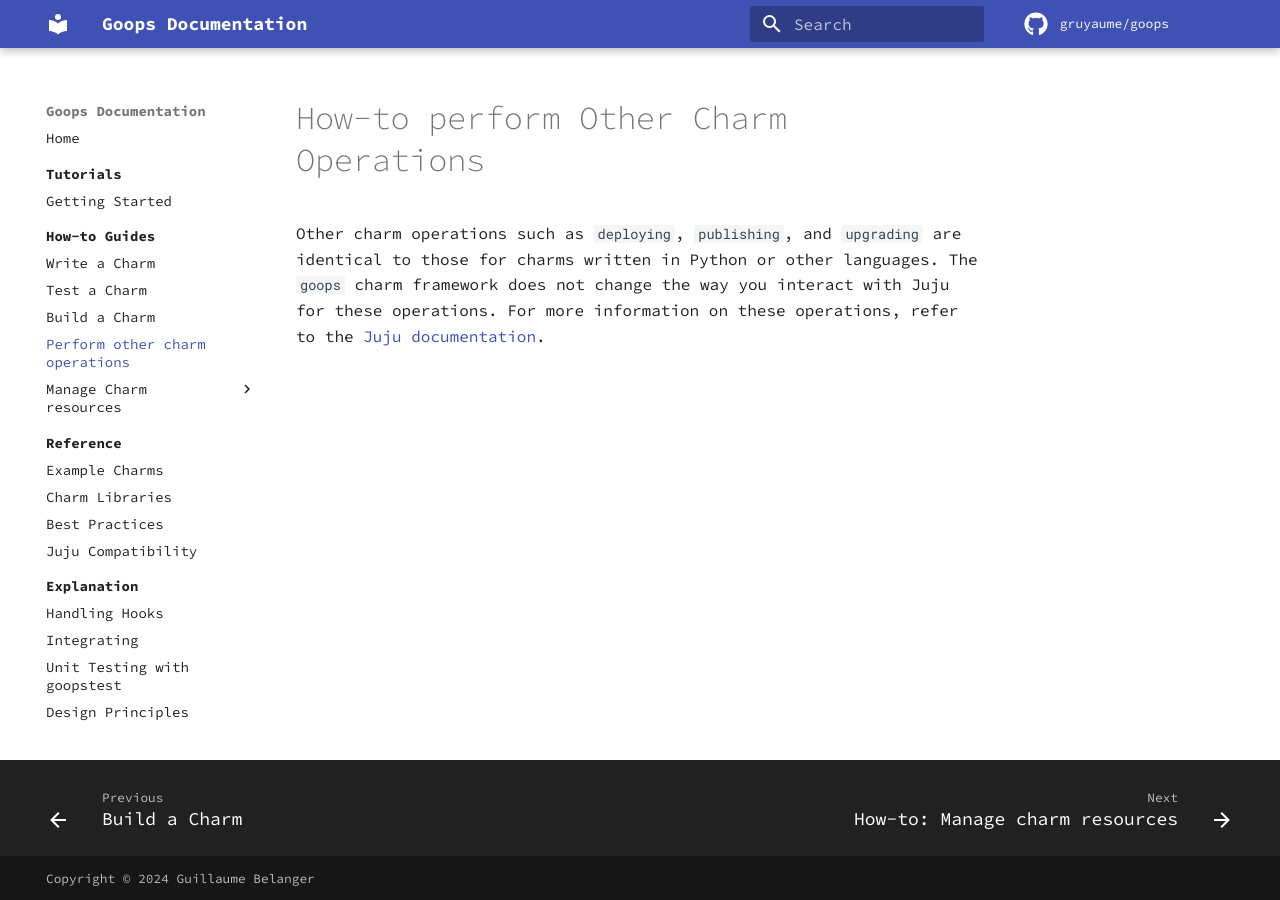
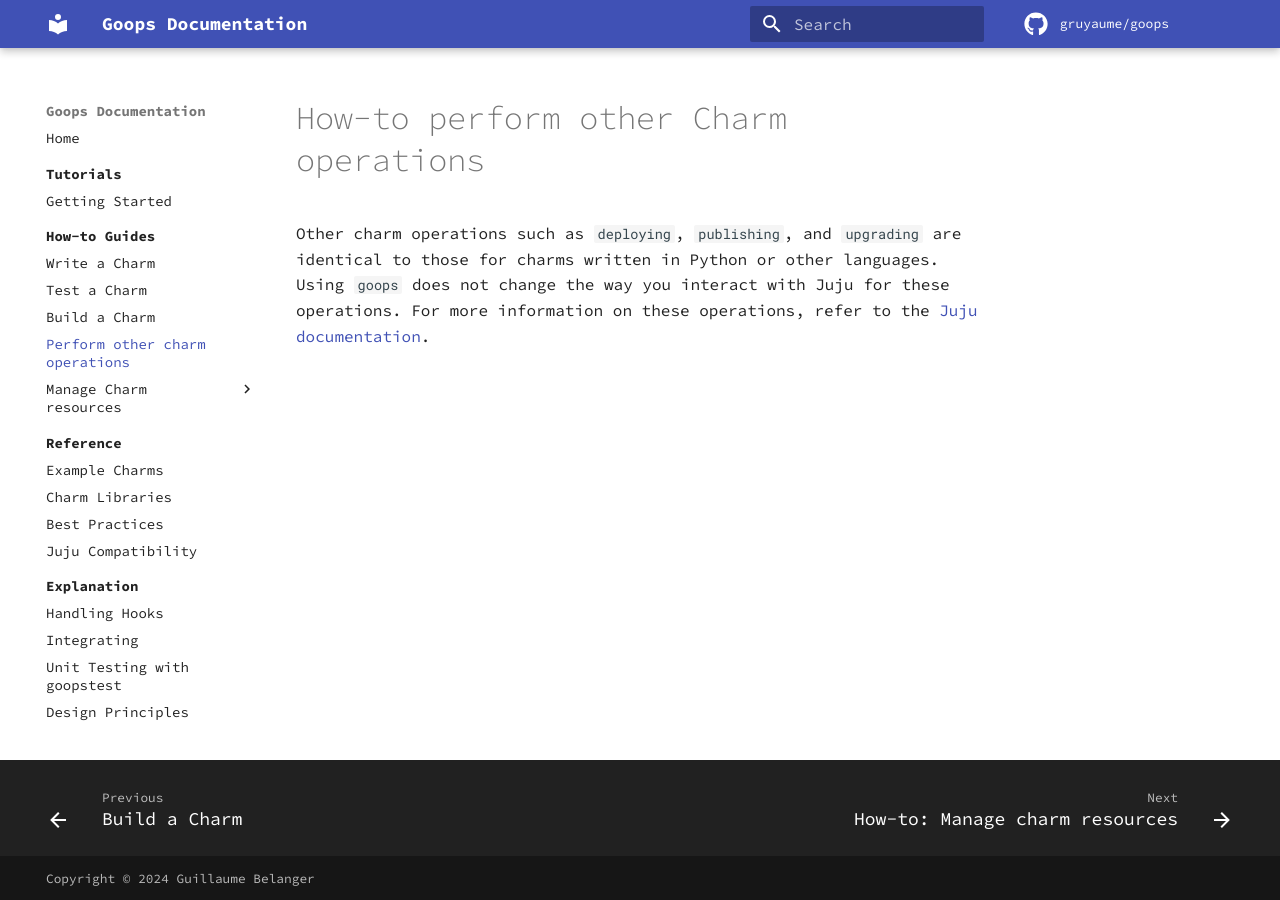
Before and after one commit to gruyaume/goops, an MkDocs documentation site: the page built from docs/how_to/perform_other_charm_operations.md, in a window 1280 px wide. Built offline with MkDocs 1.6.1 and Material for MkDocs 9.7.7, drawn with Linux system fonts in a browser that asks for light colours; comment, search, counter and statistics services are not loaded.

Commit message:
docs: remove reference to framework
Signed-off-by: Guillaume Belanger <guillaume.belanger27@gmail.com>

```diff
--- a/docs/how_to/perform_other_charm_operations.md
+++ b/docs/how_to/perform_other_charm_operations.md
@@ -2,6 +2,6 @@
 description: Perform other charm operations with `goops` charms.
 ---
 
-# How-to perform Other Charm Operations
+# How-to perform other Charm operations
 
-Other charm operations such as `deploying`, `publishing`, and `upgrading` are identical to those for charms written in Python or other languages. The `goops` charm framework does not change the way you interact with Juju for these operations. For more information on these operations, refer to the [Juju documentation](https://documentation.ubuntu.com/juju/3.6/).
+Other charm operations such as `deploying`, `publishing`, and `upgrading` are identical to those for charms written in Python or other languages. Using `goops` does not change the way you interact with Juju for these operations. For more information on these operations, refer to the [Juju documentation](https://documentation.ubuntu.com/juju/3.6/).
```
Also changed, not shown: docs/explanation/design_principles.md (+1 -1 lines).
